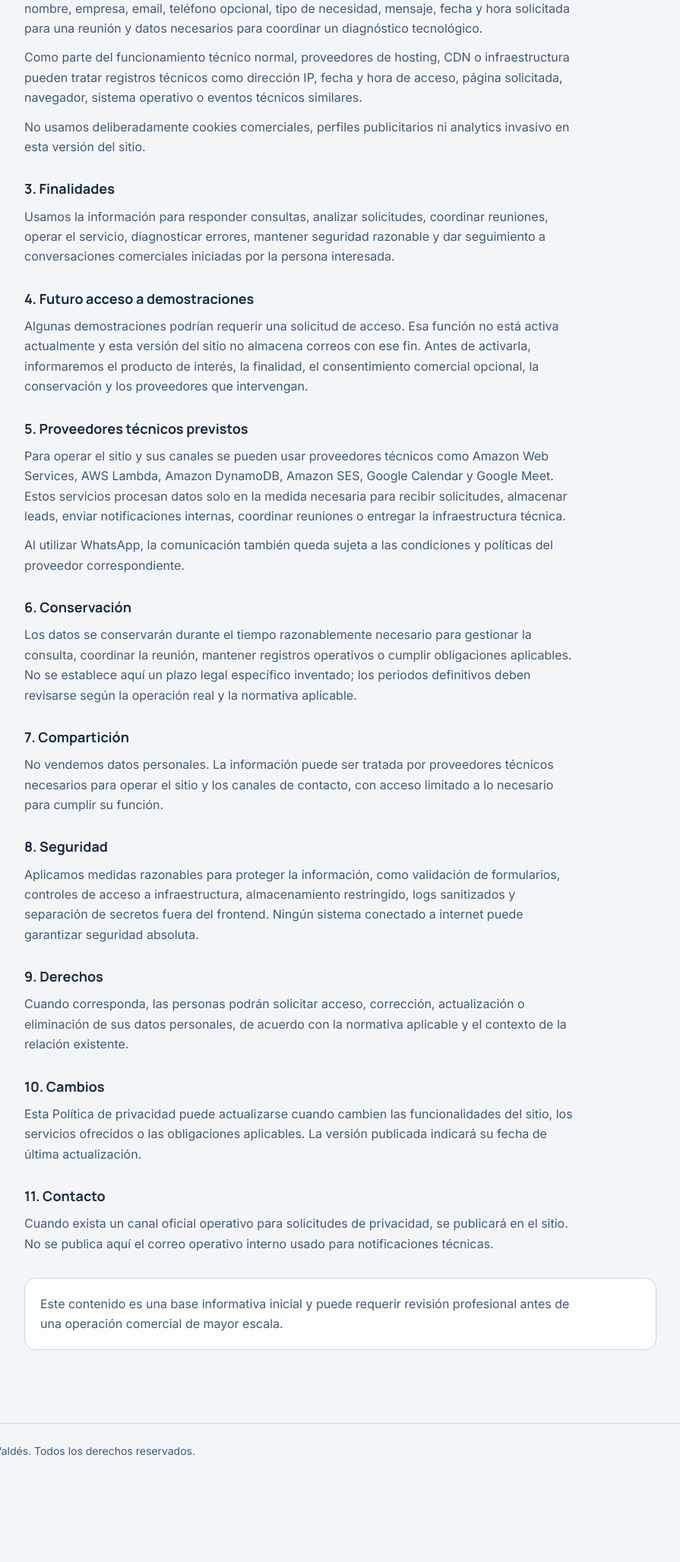
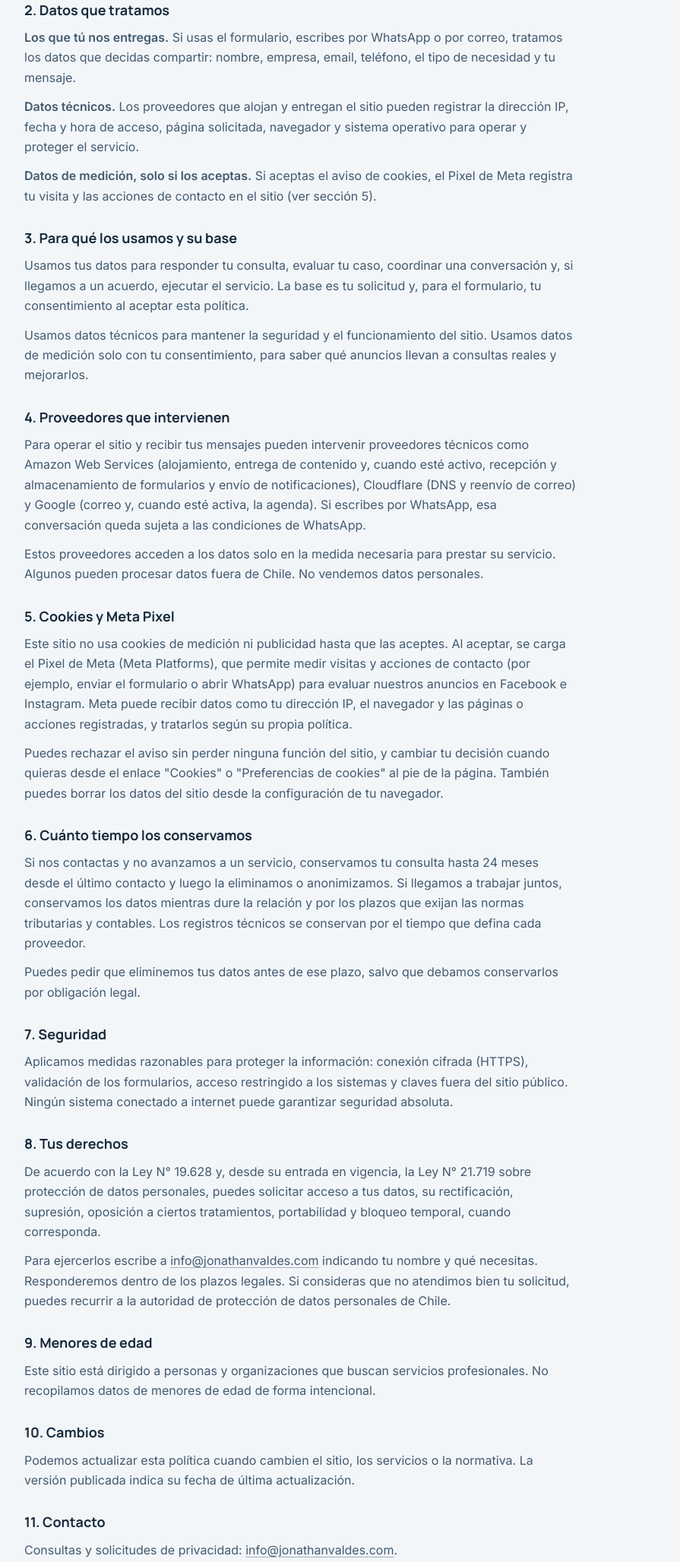
Before and after one commit to fraactal/Landing_Jonas, a plain HTML site: page privacidad/index.html in a window 1280 px wide. Shown: the part 610-2666 px from the top of the page at 76% size, without its empty margins (192-1087 px from the left). Before the commit the page ends 2555 px from the top, so only its background shows below. Drawn offline with Linux system fonts and the light colour scheme.

Commit message:
feat(legal): actualiza política de privacidad (Spec 068)
Co-Authored-By: Claude Sonnet 5.5 <noreply@anthropic.com>
Claude-Session: https://claude.ai/code/session_01WJmTWV2JEdmNMpLeUgiUYr

```diff
--- a/privacidad/index.html
+++ b/privacidad/index.html
@@ -5,7 +5,7 @@
     <meta name="viewport" content="width=device-width, initial-scale=1">
     <title>Política de Privacidad | Jonathan Valdés</title>
     <link rel="icon" href="../assets/images/favicon.svg" type="image/svg+xml">
-    <meta name="description" content="Política de privacidad de jonathanvaldes.com: datos de contacto, agenda, proveedores técnicos y derechos de las personas.">
+    <meta name="description" content="Política de privacidad de jonathanvaldes.com: qué datos tratamos, para qué, con qué proveedores, cookies y Meta Pixel, y cómo ejercer tus derechos.">
     <meta name="color-scheme" content="light">
     <meta name="theme-color" content="#F3F6F9">
     <meta name="robots" content="index, follow">
@@ -13,7 +13,8 @@
     <link rel="preconnect" href="https://fonts.googleapis.com">
     <link rel="preconnect" href="https://fonts.gstatic.com" crossorigin>
     <link href="https://fonts.googleapis.com/css2?family=Inter:wght@400;500;600&family=Manrope:wght@600;700&display=swap" rel="stylesheet">
-    <link rel="stylesheet" href="../assets/css/styles.css?v=s01-2">
+    <link rel="stylesheet" href="../assets/css/styles.css?v=071">
+    <script src="../assets/js/consent.js?v=s01" defer></script>
   </head>
   <body class="legal-page">
     <a class="skip-link" href="#main-content">Saltar al contenido principal</a>
@@ -22,24 +23,24 @@
       <article class="container legal-document">
         <p class="legal-document__eyebrow">Información legal</p>
         <h1>Política de privacidad</h1>
-        <p class="legal-document__updated">Última actualización: 17 de noviembre de 2026</p>
+        <p class="legal-document__updated">Última actualización: 23 de noviembre de 2026</p>
         <div class="legal-document__body">
-          <p>Esta Política de privacidad explica cómo <code>jonathanvaldes.com</code> trata información relacionada con las personas que visitan el sitio, envían una consulta, usan WhatsApp o agendan una conversación.</p>
-          <section aria-labelledby="privacy-identity"><h2 id="privacy-identity">1. Identidad</h2><p>Este sitio corresponde a Jonathan Valdés y se publica bajo el dominio <code>jonathanvaldes.com</code>.</p></section>
-          <section aria-labelledby="privacy-data"><h2 id="privacy-data">2. Datos que podemos tratar</h2><p>Cuando una persona usa el formulario o la agenda, puede entregar voluntariamente datos como nombre, empresa, email, teléfono opcional, tipo de necesidad, mensaje, fecha y hora solicitada para una reunión y datos necesarios para coordinar un diagnóstico tecnológico.</p><p>Como parte del funcionamiento técnico normal, proveedores de hosting, CDN o infraestructura pueden tratar registros técnicos como dirección IP, fecha y hora de acceso, página solicitada, navegador, sistema operativo o eventos técnicos similares.</p><p>No usamos deliberadamente cookies comerciales, perfiles publicitarios ni analytics invasivo en esta versión del sitio.</p></section>
-          <section aria-labelledby="privacy-purpose"><h2 id="privacy-purpose">3. Finalidades</h2><p>Usamos la información para responder consultas, analizar solicitudes, coordinar reuniones, operar el servicio, diagnosticar errores, mantener seguridad razonable y dar seguimiento a conversaciones comerciales iniciadas por la persona interesada.</p></section>
-          <section aria-labelledby="privacy-demo-access"><h2 id="privacy-demo-access">4. Futuro acceso a demostraciones</h2><p>Algunas demostraciones podrían requerir una solicitud de acceso. Esa función no está activa actualmente y esta versión del sitio no almacena correos con ese fin. Antes de activarla, informaremos el producto de interés, la finalidad, el consentimiento comercial opcional, la conservación y los proveedores que intervengan.</p></section>
-          <section aria-labelledby="privacy-providers"><h2 id="privacy-providers">5. Proveedores técnicos previstos</h2><p>Para operar el sitio y sus canales se pueden usar proveedores técnicos como Amazon Web Services, AWS Lambda, Amazon DynamoDB, Amazon SES, Google Calendar y Google Meet. Estos servicios procesan datos solo en la medida necesaria para recibir solicitudes, almacenar leads, enviar notificaciones internas, coordinar reuniones o entregar la infraestructura técnica.</p><p>Al utilizar WhatsApp, la comunicación también queda sujeta a las condiciones y políticas del proveedor correspondiente.</p></section>
-          <section aria-labelledby="privacy-retention"><h2 id="privacy-retention">6. Conservación</h2><p>Los datos se conservarán durante el tiempo razonablemente necesario para gestionar la consulta, coordinar la reunión, mantener registros operativos o cumplir obligaciones aplicables. No se establece aquí un plazo legal específico inventado; los periodos definitivos deben revisarse según la operación real y la normativa aplicable.</p></section>
-          <section aria-labelledby="privacy-sharing"><h2 id="privacy-sharing">7. Compartición</h2><p>No vendemos datos personales. La información puede ser tratada por proveedores técnicos necesarios para operar el sitio y los canales de contacto, con acceso limitado a lo necesario para cumplir su función.</p></section>
-          <section aria-labelledby="privacy-security"><h2 id="privacy-security">8. Seguridad</h2><p>Aplicamos medidas razonables para proteger la información, como validación de formularios, controles de acceso a infraestructura, almacenamiento restringido, logs sanitizados y separación de secretos fuera del frontend. Ningún sistema conectado a internet puede garantizar seguridad absoluta.</p></section>
-          <section aria-labelledby="privacy-rights"><h2 id="privacy-rights">9. Derechos</h2><p>Cuando corresponda, las personas podrán solicitar acceso, corrección, actualización o eliminación de sus datos personales, de acuerdo con la normativa aplicable y el contexto de la relación existente.</p></section>
-          <section aria-labelledby="privacy-changes"><h2 id="privacy-changes">10. Cambios</h2><p>Esta Política de privacidad puede actualizarse cuando cambien las funcionalidades del sitio, los servicios ofrecidos o las obligaciones aplicables. La versión publicada indicará su fecha de última actualización.</p></section>
-          <section aria-labelledby="privacy-contact"><h2 id="privacy-contact">11. Contacto</h2><p>Cuando exista un canal oficial operativo para solicitudes de privacidad, se publicará en el sitio. No se publica aquí el correo operativo interno usado para notificaciones técnicas.</p></section>
-          <aside class="legal-note" aria-label="Nota de revisión legal"><p>Este contenido es una base informativa inicial y puede requerir revisión profesional antes de una operación comercial de mayor escala.</p></aside>
+          <p>Esta política explica cómo <code>jonathanvaldes.com</code> trata los datos de las personas que visitan el sitio o se ponen en contacto con nosotros.</p>
+          <section aria-labelledby="privacy-identity"><h2 id="privacy-identity">1. Quién es el responsable</h2><p>El responsable del tratamiento de los datos personales es Jonathan Valdés, persona natural que presta servicios profesionales de software y automatización en Chile. El sitio se publica en <code>jonathanvaldes.com</code>.</p><p>Para cualquier consulta sobre privacidad puedes escribir a <a href="mailto:info@jonathanvaldes.com">info@jonathanvaldes.com</a>.</p></section>
+          <section aria-labelledby="privacy-data"><h2 id="privacy-data">2. Datos que tratamos</h2><p><strong>Los que tú nos entregas.</strong> Si usas el formulario, escribes por WhatsApp o por correo, tratamos los datos que decidas compartir: nombre, empresa, email, teléfono, el tipo de necesidad y tu mensaje.</p><p><strong>Datos técnicos.</strong> Los proveedores que alojan y entregan el sitio pueden registrar la dirección IP, fecha y hora de acceso, página solicitada, navegador y sistema operativo para operar y proteger el servicio.</p><p><strong>Datos de medición, solo si los aceptas.</strong> Si aceptas el aviso de cookies, el Pixel de Meta registra tu visita y las acciones de contacto en el sitio (ver sección 5).</p></section>
+          <section aria-labelledby="privacy-purpose"><h2 id="privacy-purpose">3. Para qué los usamos y su base</h2><p>Usamos tus datos para responder tu consulta, evaluar tu caso, coordinar una conversación y, si llegamos a un acuerdo, ejecutar el servicio. La base es tu solicitud y, para el formulario, tu consentimiento al aceptar esta política.</p><p>Usamos datos técnicos para mantener la seguridad y el funcionamiento del sitio. Usamos datos de medición solo con tu consentimiento, para saber qué anuncios llevan a consultas reales y mejorarlos.</p></section>
+          <section aria-labelledby="privacy-providers"><h2 id="privacy-providers">4. Proveedores que intervienen</h2><p>Para operar el sitio y recibir tus mensajes pueden intervenir proveedores técnicos como Amazon Web Services (alojamiento, entrega de contenido y, cuando esté activo, recepción y almacenamiento de formularios y envío de notificaciones), Cloudflare (DNS y reenvío de correo) y Google (correo y, cuando esté activa, la agenda). Si escribes por WhatsApp, esa conversación queda sujeta a las condiciones de WhatsApp.</p><p>Estos proveedores acceden a los datos solo en la medida necesaria para prestar su servicio. Algunos pueden procesar datos fuera de Chile. No vendemos datos personales.</p></section>
+          <section aria-labelledby="privacy-cookies"><h2 id="privacy-cookies">5. Cookies y Meta Pixel</h2><p>Este sitio no usa cookies de medición ni publicidad hasta que las aceptes. Al aceptar, se carga el Pixel de Meta (Meta Platforms), que permite medir visitas y acciones de contacto (por ejemplo, enviar el formulario o abrir WhatsApp) para evaluar nuestros anuncios en Facebook e Instagram. Meta puede recibir datos como tu dirección IP, el navegador y las páginas o acciones registradas, y tratarlos según su propia política.</p><p>Puedes rechazar el aviso sin perder ninguna función del sitio, y cambiar tu decisión cuando quieras desde el enlace "Cookies" o "Preferencias de cookies" al pie de la página. También puedes borrar los datos del sitio desde la configuración de tu navegador.</p></section>
+          <section aria-labelledby="privacy-retention"><h2 id="privacy-retention">6. Cuánto tiempo los conservamos</h2><p>Si nos contactas y no avanzamos a un servicio, conservamos tu consulta hasta 24 meses desde el último contacto y luego la eliminamos o anonimizamos. Si llegamos a trabajar juntos, conservamos los datos mientras dure la relación y por los plazos que exijan las normas tributarias y contables. Los registros técnicos se conservan por el tiempo que defina cada proveedor.</p><p>Puedes pedir que eliminemos tus datos antes de ese plazo, salvo que debamos conservarlos por obligación legal.</p></section>
+          <section aria-labelledby="privacy-security"><h2 id="privacy-security">7. Seguridad</h2><p>Aplicamos medidas razonables para proteger la información: conexión cifrada (HTTPS), validación de los formularios, acceso restringido a los sistemas y claves fuera del sitio público. Ningún sistema conectado a internet puede garantizar seguridad absoluta.</p></section>
+          <section aria-labelledby="privacy-rights"><h2 id="privacy-rights">8. Tus derechos</h2><p>De acuerdo con la Ley N° 19.628 y, desde su entrada en vigencia, la Ley N° 21.719 sobre protección de datos personales, puedes solicitar acceso a tus datos, su rectificación, supresión, oposición a ciertos tratamientos, portabilidad y bloqueo temporal, cuando corresponda.</p><p>Para ejercerlos escribe a <a href="mailto:info@jonathanvaldes.com">info@jonathanvaldes.com</a> indicando tu nombre y qué necesitas. Responderemos dentro de los plazos legales. Si consideras que no atendimos bien tu solicitud, puedes recurrir a la autoridad de protección de datos personales de Chile.</p></section>
+          <section aria-labelledby="privacy-minors"><h2 id="privacy-minors">9. Menores de edad</h2><p>Este sitio está dirigido a personas y organizaciones que buscan servicios profesionales. No recopilamos datos de menores de edad de forma intencional.</p></section>
+          <section aria-labelledby="privacy-changes"><h2 id="privacy-changes">10. Cambios</h2><p>Podemos actualizar esta política cuando cambien el sitio, los servicios o la normativa. La versión publicada indica su fecha de última actualización.</p></section>
+          <section aria-labelledby="privacy-contact"><h2 id="privacy-contact">11. Contacto</h2><p>Consultas y solicitudes de privacidad: <a href="mailto:info@jonathanvaldes.com">info@jonathanvaldes.com</a>.</p></section>
+          <aside class="legal-note" aria-label="Nota informativa"><p>Documento informativo. Se revisará cuando cambien los servicios o la normativa aplicable.</p></aside>
         </div>
       </article>
     </main>
-    <footer class="legal-footer"><div class="container legal-footer__inner"><p>© 2026 Jonathan Valdés. Todos los derechos reservados.</p><a href="/">Volver al inicio</a></div></footer>
+    <footer class="legal-footer"><div class="container legal-footer__inner"><p>© 2026 Jonathan Valdés. Todos los derechos reservados.</p><button type="button" class="legal-footer__cookies" data-cookie-settings hidden>Preferencias de cookies</button><a href="/">Volver al inicio</a></div></footer>
   </body>
 </html>
```
Also changed, not shown: 1 other file.
